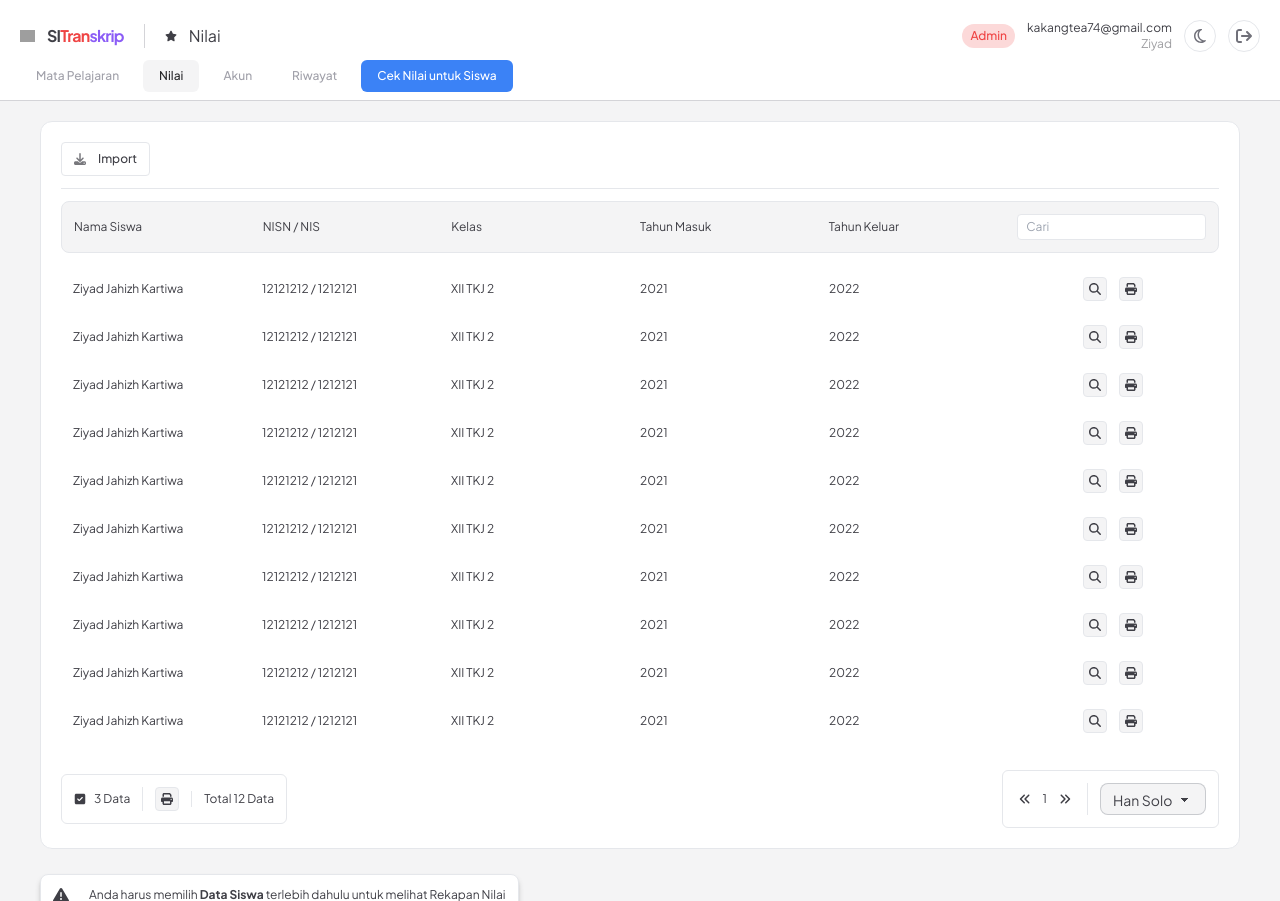
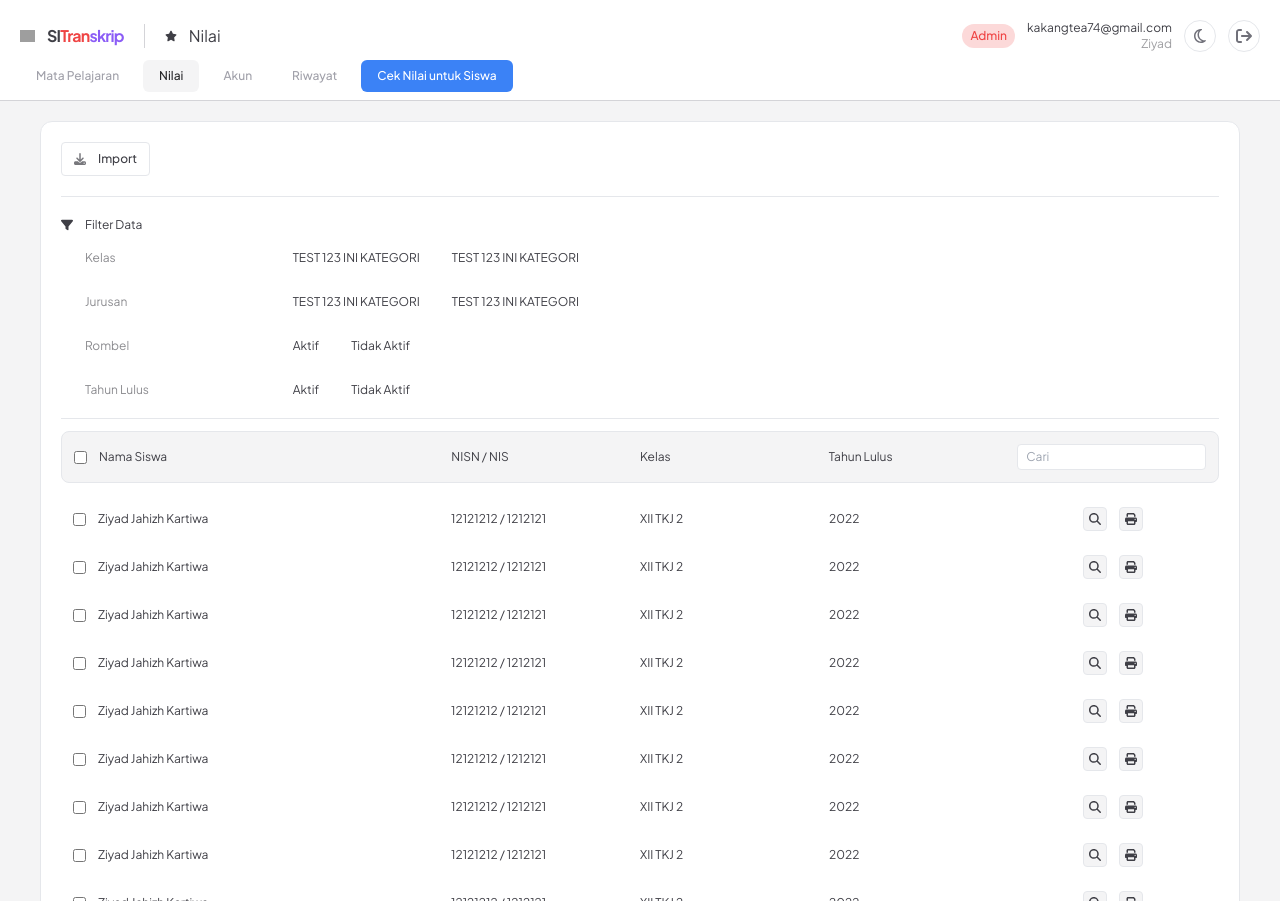
Before and after one commit to ZiyadZK/transkrippu-web, a Next.js app: page /nilai in a window 1280 px wide. Built offline with nearby package versions, Linux system fonts and the light colour scheme; grey boxes are pictures that could not be loaded.

Commit message:
adding filter

```diff
--- a/src/app/nilai/page.jsx
+++ b/src/app/nilai/page.jsx
@@ -1,7 +1,7 @@
 'use client'
 
 import MainLayoutPage from "@/components/mainLayout"
-import { faAnglesLeft, faAnglesRight, faCheckSquare, faDownload, faEdit, faFile, faHandPointUp, faHandPointer, faPlus, faPowerOff, faPrint, faSave, faSearch, faTrash, faTriangleExclamation, faXmark } from "@fortawesome/free-solid-svg-icons"
+import { faAnglesLeft, faAnglesRight, faCheckSquare, faDownload, faEdit, faFile, faFilter, faHandPointUp, faHandPointer, faPlus, faPowerOff, faPrint, faSave, faSearch, faTrash, faTriangleExclamation, faXmark } from "@fortawesome/free-solid-svg-icons"
 import { FontAwesomeIcon } from "@fortawesome/react-fontawesome"
 import { LineChart } from "@mui/x-charts"
 
@@ -14,11 +14,76 @@ export default function NilaiPage() {
                         <FontAwesomeIcon icon={faDownload} className="w-3 h-3 text-inherit opacity-70" />
                         Import
                     </button>
+                    <hr className="my-5 dark:opacity-10" />
+                    <div className="flex items-center gap-3">
+                        <FontAwesomeIcon icon={faFilter} className="w-3 h-3 text-inherit" />
+                        Filter Data
+                    </div>
+                    <hr className="my-1 opacity-0" />
+                    <div className="flex md:flex-row flex-col gap-3">
+                        <FontAwesomeIcon icon={faFilter} className="w-3 h-3 text-inherit opacity-0 hidden md:block" />
+                        <div className="space-y-3 w-full">
+                            <div className="flex flex-col md:flex-row md:items-center gap-2 w-full">
+                                <div className="w-full md:w-1/6 opacity-60">
+                                    Kelas
+                                </div>
+                                <div className="w-full md:w-5/6 flex items-center gap-2 relative overflow-auto">
+                                    <button type="button" className="flex flex-shrink-0 items-center w-fit gap-3 px-3 py-2 rounded-md hover:bg-zinc-800">
+                                        TEST 123 INI KATEGORI
+                                    </button>
+                                    <button type="button" className="flex flex-shrink-0 items-center w-fit gap-3 px-3 py-2 rounded-md hover:bg-zinc-800">
+                                        TEST 123 INI KATEGORI
+                                    </button>
+                                </div>
+                            </div>
+                            <div className="flex flex-col md:flex-row md:items-center gap-2 w-full">
+                                <div className="w-full md:w-1/6 opacity-60">
+                                    Jurusan
+                                </div>
+                                <div className="w-full md:w-5/6 flex items-center gap-2 relative overflow-auto">
+                                    <button type="button" className="flex flex-shrink-0 items-center w-fit gap-3 px-3 py-2 rounded-md hover:bg-zinc-800">
+                                        TEST 123 INI KATEGORI
+                                    </button>
+                                    <button type="button" className="flex flex-shrink-0 items-center w-fit gap-3 px-3 py-2 rounded-md hover:bg-zinc-800">
+                                        TEST 123 INI KATEGORI
+                                    </button>
+                                </div>
+                            </div>
+                            <div className="flex flex-col md:flex-row md:items-center gap-2 w-full">
+                                <div className="w-full md:w-1/6 opacity-60">
+                                    Rombel
+                                </div>
+                                <div className="w-full md:w-5/6 flex items-center gap-2 relative overflow-auto">
+                                    <button type="button" className="flex flex-shrink-0 items-center w-fit gap-3 px-3 py-2 rounded-md hover:bg-zinc-800">
+                                        Aktif
+                                    </button>
+                                    <button type="button" className="flex flex-shrink-0 items-center w-fit gap-3 px-3 py-2 rounded-md hover:bg-zinc-800">
+                                        Tidak Aktif
+                                    </button>
+                                </div>
+                            </div>
+                            <div className="flex flex-col md:flex-row md:items-center gap-2 w-full">
+                                <div className="w-full md:w-1/6 opacity-60">
+                                    Tahun Lulus
+                                </div>
+                                <div className="w-full md:w-5/6 flex items-center gap-2 relative overflow-auto">
+                                    <button type="button" className="flex flex-shrink-0 items-center w-fit gap-3 px-3 py-2 rounded-md hover:bg-zinc-800">
+                                        Aktif
+                                    </button>
+                                    <button type="button" className="flex flex-shrink-0 items-center w-fit gap-3 px-3 py-2 rounded-md hover:bg-zinc-800">
+                                        Tidak Aktif
+                                    </button>
+                                </div>
+                            </div>
+
+                        </div>
+                    </div>
                     <hr className="my-3 dark:opacity-10" />
                     <div className="p-3 rounded-lg border dark:border-zinc-700 bg-zinc-100 dark:bg-zinc-800">
 
                         <div className="grid grid-cols-12">
-                            <div className="col-span-7 md:col-span-2 flex items-center gap-3">
+                            <div className="col-span-7 md:col-span-4 flex items-center gap-3">
+                                <input type="checkbox" />
                                 Nama Siswa
                             </div>
                             <div className="col-span-2 hidden md:flex items-center">
@@ -28,10 +93,7 @@ export default function NilaiPage() {
                                 Kelas
                             </div>
                             <div className="hidden md:flex items-center col-span-2">
-                                Tahun Masuk
-                            </div>
-                            <div className="hidden md:flex items-center col-span-2">
-                                Tahun Keluar
+                                Tahun Lulus
                             </div>
                             <div className="col-span-5 md:col-span-2 flex items-center">
                                 <input type="text" className="w-full px-2 py-1 rounded dark:bg-zinc-700 bg-white border dark:border-zinc-600" placeholder="Cari" />
@@ -42,7 +104,8 @@ export default function NilaiPage() {
                     <div className="py-3 relative w-full overflow-auto max-h-[500px]">
                         {Array.from({ length: 10}).map((_, index) => (
                             <div key={index} className="grid grid-cols-12 p-3 w-full dark:hover:bg-zinc-800 hover:bg-zinc-100 rounded group">
-                                <div className="col-span-7 md:col-span-2 flex items-center gap-3">
+                                <div className="col-span-7 md:col-span-4 flex items-center gap-3">
+                                    <input type="checkbox" />
                                     Ziyad Jahizh Kartiwa
                                 </div>
                                 <div className="col-span-2 hidden md:flex items-center">
@@ -50,9 +113,6 @@ export default function NilaiPage() {
                                 </div>
                                 <div className="col-span-2 hidden md:flex items-center">
                                     XII TKJ 2
-                                </div>
-                                <div className="col-span-2 hidden md:flex items-center">
-                                    2021
                                 </div>
                                 <div className="col-span-2 hidden md:flex items-center">
                                     2022
```
